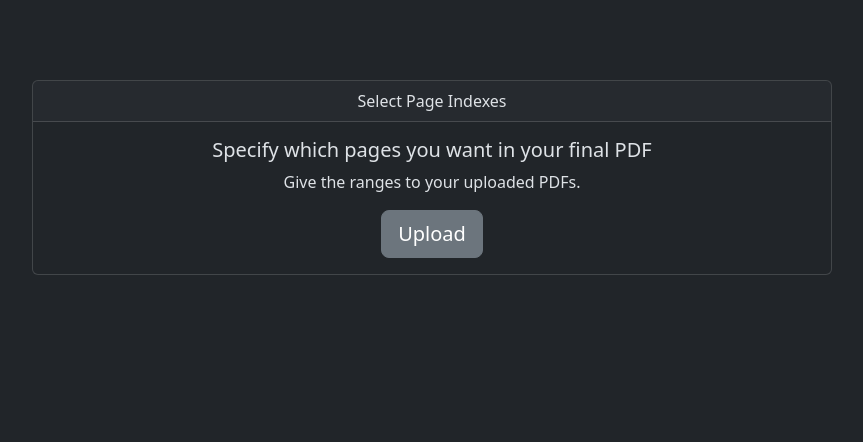
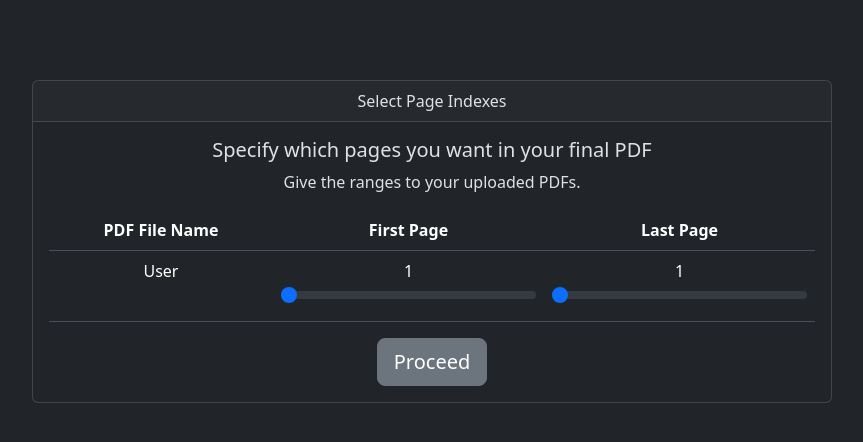
Before and after one commit to Akshit1903/MergerMan, a Node server app: template views/filters.ejs in a window 1280 px wide. Shown: the part 70-512 px from the top of the page, without its empty margins (208-1071 px from the left). Run offline with Node 20, Linux system fonts and the light colour scheme; the template is opened without the code that fills it: most values are stand-ins (such as "Sample title", 1, 10 or a date in 2020).

Commit message:
range filter

```diff
--- a/index.js
+++ b/index.js
@@ -1,16 +1,27 @@
 const express = require("express");
 const multer = require("multer");
 const bodyParser = require("body-parser");
-const fs = require("fs/promises");
-const ejs = require("ejs");
+const fsp = require("fs/promises");
+const fs = require("fs");
 const PDFMerger = require("pdf-merger-js");
-var merger = new PDFMerger();
+const session = require("express-session");
+const pdfPageCounter = require("pdf-page-counter");
+const path = require("path");
+
 const app = express();
-const path = require("path");
 app.set("view engine", "ejs");
 app.use(express.static(path.join(__dirname, "public")));
 app.use(bodyParser.urlencoded({ extended: true }));
-
+app.use(
+  session({
+    secret: "SECRETKEY123",
+    cookie: { maxAge: 60000 },
+    resave: false,
+    saveUninitialized: true,
+    // cookie: { secure: true },
+  })
+);
+const merger = new PDFMerger();
 const storage = multer.diskStorage({
   destination: (req, file, cb) => {
     cb(null, "uploads/");
@@ -31,10 +42,47 @@ app.post("/upload-pdf", upload.array("pdf-files"), function (req, res, next) {
     }
     await merger.save("merged.pdf");
     for (let file of files) {
-      await fs.unlink(file.path);
+      await fsp.unlink(file.path);
     }
     res.render("success");
   })();
+});
+
+app.post("/", upload.array("pdf-files"), (req, res) => {
+  const pdfFiles = req.files;
+  (async () => {
+    for (let i = 0; i < pdfFiles.length; i++) {
+      let dataBuffer = fs.readFileSync(pdfFiles[i].path);
+      let fileData = await pdfPageCounter(dataBuffer);
+      pdfFiles[i]["pages"] = fileData.numpages;
+    }
+    req.session.pdfFilesInfo = pdfFiles;
+    res.redirect("/filters");
+  })();
+});
+
+app.post("/filters", (req, res) => {
+  const pdfFiles = req.session.pdfFilesInfo;
+  const startingPageNumbers = req.body.startingPageNumbers;
+  const endingPageNumbers = req.body.endingPageNumbers;
+  (async () => {
+    for (let i = 0; i < pdfFiles.length; i++) {
+      const range = startingPageNumbers[i] + "-" + endingPageNumbers[i];
+      console.log(range);
+      await merger.add(pdfFiles[i].path, range);
+    }
+    await merger.save("merged.pdf");
+    for (let i = 0; i < pdfFiles.length; i++) {
+      await fsp.unlink(pdfFiles[i].path);
+    }
+    merger.reset();
+    res.render("success");
+  })();
+});
+
+app.get("/filters", (req, res) => {
+  const pdfFiles = req.session.pdfFilesInfo;
+  res.render("filters", { pdfFiles: pdfFiles });
 });
 
 app.get("/downloadpdf", (req, res) => {
@@ -44,7 +92,7 @@ app.get("/downloadpdf", (req, res) => {
 app.get("/openpdf", (req, res) => {
   res.sendFile(path.join(__dirname, "merged.pdf"));
   // (async () => {
-  //   await fs.unlink("merged.pdf");
+  //   await fsp.unlink("merged.pdf");
   // })();
 });
 
--- a/package.json
+++ b/package.json
@@ -13,7 +13,9 @@
     "body-parser": "^1.20.2",
     "ejs": "^3.1.9",
     "express": "^4.18.2",
+    "express-session": "^1.17.3",
     "multer": "^1.4.5-lts.1",
-    "pdf-merger-js": "^4.3.0"
+    "pdf-merger-js": "^4.3.0",
+    "pdf-page-counter": "^1.0.3"
   }
 }
--- a/views/filters.ejs
+++ b/views/filters.ejs
@@ -9,13 +9,56 @@
     <p class="card-text">Give the ranges to your uploaded PDFs.</p>
     <form
       class="needs-validation"
-      action="/upload-pdf"
+      action="/filters"
       method="post"
-      enctype="multipart/form-data"
       novalidate
     >
-      <input type="submit" class="btn btn-secondary btn-lg" value="Upload" />
+      <table class="table">
+        <thead>
+          <tr>
+            <th scope="col">PDF File Name</th>
+            <th scope="col">First Page</th>
+            <th scope="col">Last Page</th>
+          </tr>
+        </thead>
+        <tbody>
+          <% for(let i=0;i<pdfFiles.length;i++){ %>
+      <tr>
+        <td><%=   pdfFiles[i].originalname %></td>
+        <td>
+          <output>1</output>
+          <input
+            type="range"
+            class="form-range start-index"
+            min="1"
+            max=<%=   pdfFiles[i].pages %>
+            step="1"
+            value="1"
+            oninput="this.previousElementSibling.value = this.value"
+            name="startingPageNumbers"
+          />
+        </td>
+        <td>
+          <output><%=   pdfFiles[i].pages %></output>
+          <input
+            type="range"
+            class="form-range end-index"
+            min="1"
+            max=<%=   pdfFiles[i].pages %>
+            step="1"
+            value=<%=   pdfFiles[i].pages %>
+            oninput="this.previousElementSibling.value = this.value"
+            name="endingPageNumbers"
+          />
+        </td>
+      </tr>
+      <% } %>
+
+        </tbody>
+      </table>
+      <input type="submit" class="btn btn-secondary btn-lg" value="Proceed"/>
     </form>
   </div>
 </div>
+<script src="./filters.js"></script>
 <%- include('footer'); -%>
--- a/views/footer.ejs
+++ b/views/footer.ejs
@@ -3,6 +3,5 @@
   integrity="sha384-ENjdO4Dr2bkBIFxQpeoTz1HIcje39Wm4jDKdf19U8gI4ddQ3GYNS7NTKfAdVQSZe"
   crossorigin="anonymous"
 ></script>
-<script src="./pub.js"></script>
   </body>
 </html>
--- a/views/index.ejs
+++ b/views/index.ejs
@@ -12,23 +12,23 @@
     </p>
     <form
       class="needs-validation"
-      action="/upload-pdf"
+      action="/"
       method="post"
       enctype="multipart/form-data"
       novalidate
     >
       <input
         id="pdf-entry"
-        required
         class="form-control mb-3"
         type="file"
         name="pdf-files"
         accept=".pdf"
         multiple
+        required
       />
       <input type="submit" class="btn btn-secondary btn-lg" value="Upload" />
     </form>
   </div>
 </div>
-
+<script src="./pub.js"></script>
 <%- include("footer"); -%>
```
Also changed, not shown: public/filters.js (added, +7 -0 lines), 1 other file.
